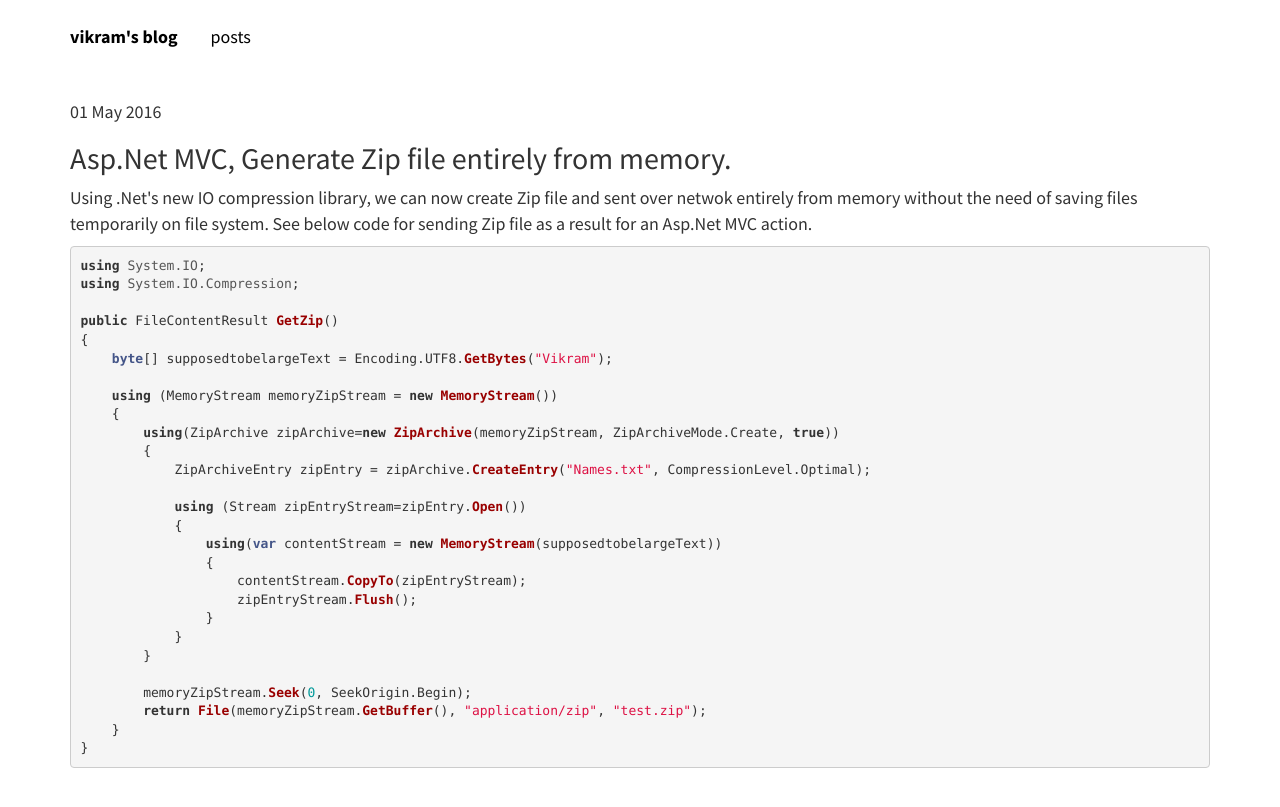
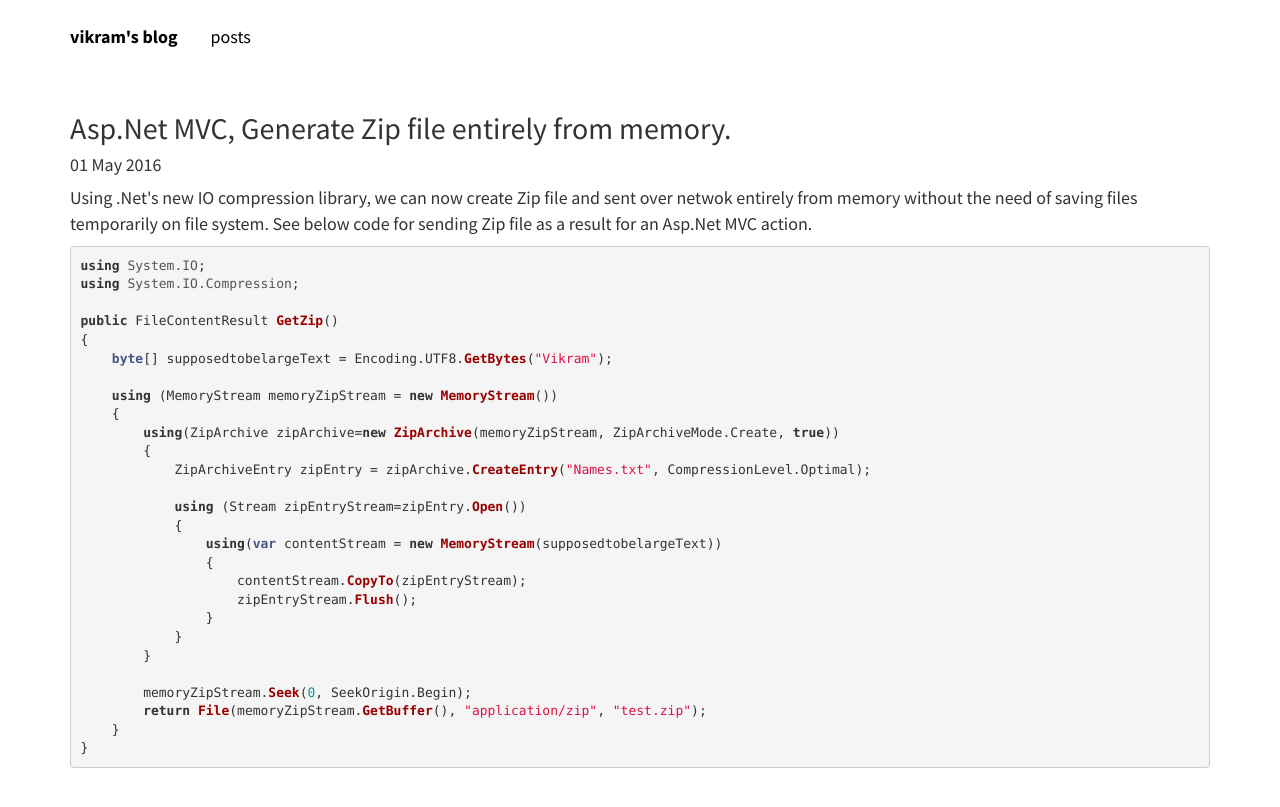
Before and after one commit to srirangamv/srirangamv.github.io, a Jekyll site: the page built from _posts/2016-05-01-vikram-srirangam-aspnet-mvc-zipdownload-demo.md, in a window 1280 px wide. Shown: the top 807 px of the page. Built offline with Jekyll 4.4.1, drawn with Linux system fonts in a browser that asks for light colours; nearby versions of some CDN libraries.

Commit message:
CSS changes.

```diff
--- a/_layouts/post.html
+++ b/_layouts/post.html
@@ -2,8 +2,8 @@
 layout: default
 ---
 
+<h2>{{ page.title }}</h2>
 <h4>{{ page.date | date_to_string }}</h4>
-<h2>{{ page.title }}</h2>
 
 <div class="post">
 {{ content }}
--- a/css/style.css
+++ b/css/style.css
@@ -52,7 +52,7 @@
 }
 
 .header-blue .navbar .navbar-brand:hover{
-  color:#f0f0f0;
+  color:#777;
 }
 
 .header-blue .navbar .navbar-brand img{
@@ -86,7 +86,7 @@
 }
 
 .header-blue .navbar .navbar-toggle .icon-bar{
-  background-color:#eee;
+  background-color:#333;
 }
 
 .header-blue .navbar .navbar-collapse, .header-blue .navbar .navbar-form{
--- a/css/syntax.css
+++ b/css/syntax.css
@@ -1,4 +1,4 @@
-.highlight  { background: #ffffff; }
+.highlight  { background: #ffffff; font-size: 14px }
 .highlight .c { color: #999988; font-style: italic } /* Comment */
 .highlight .err { color: #a61717; background-color: #e3d2d2 } /* Error */
 .highlight .k { font-weight: bold } /* Keyword */
```
